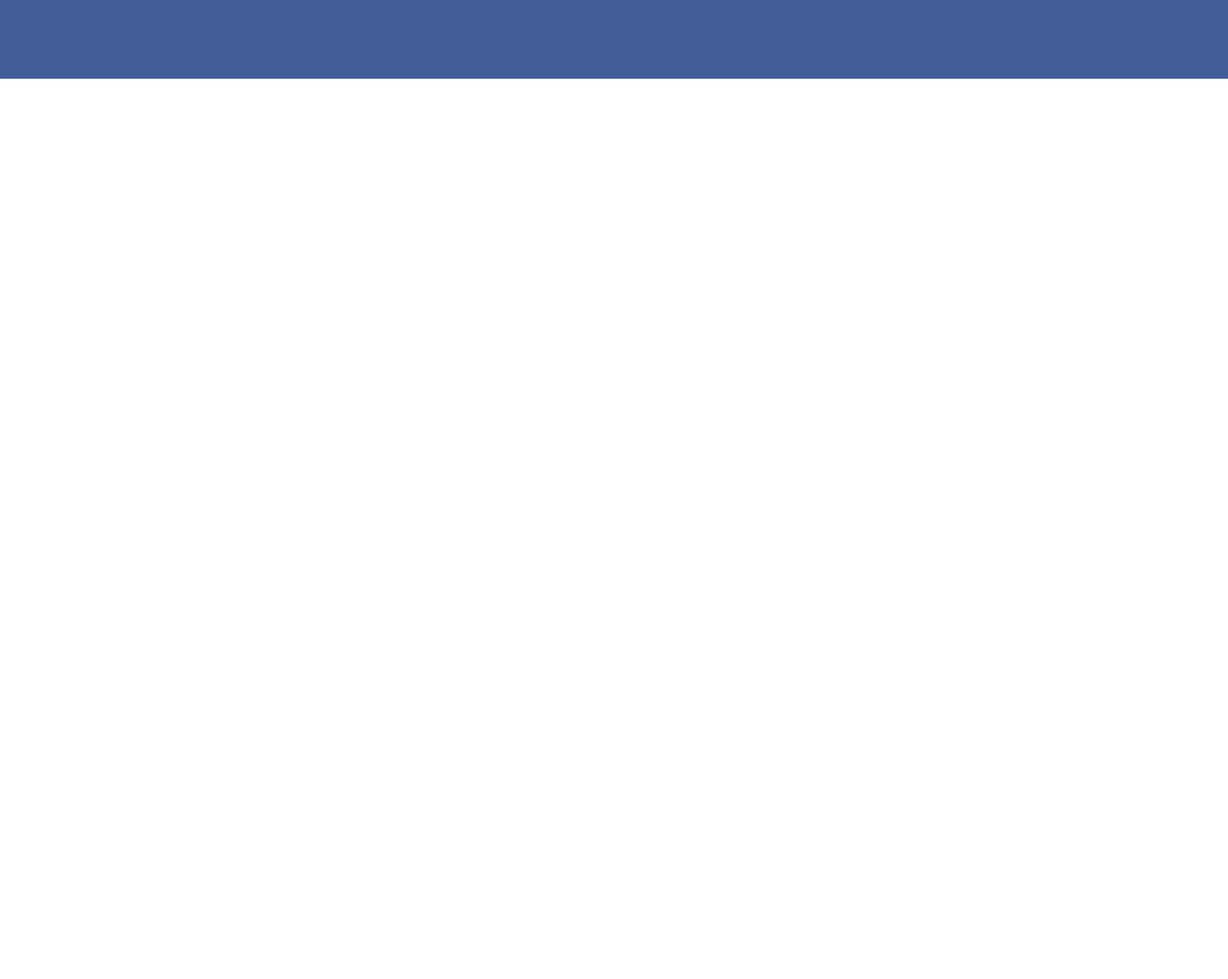
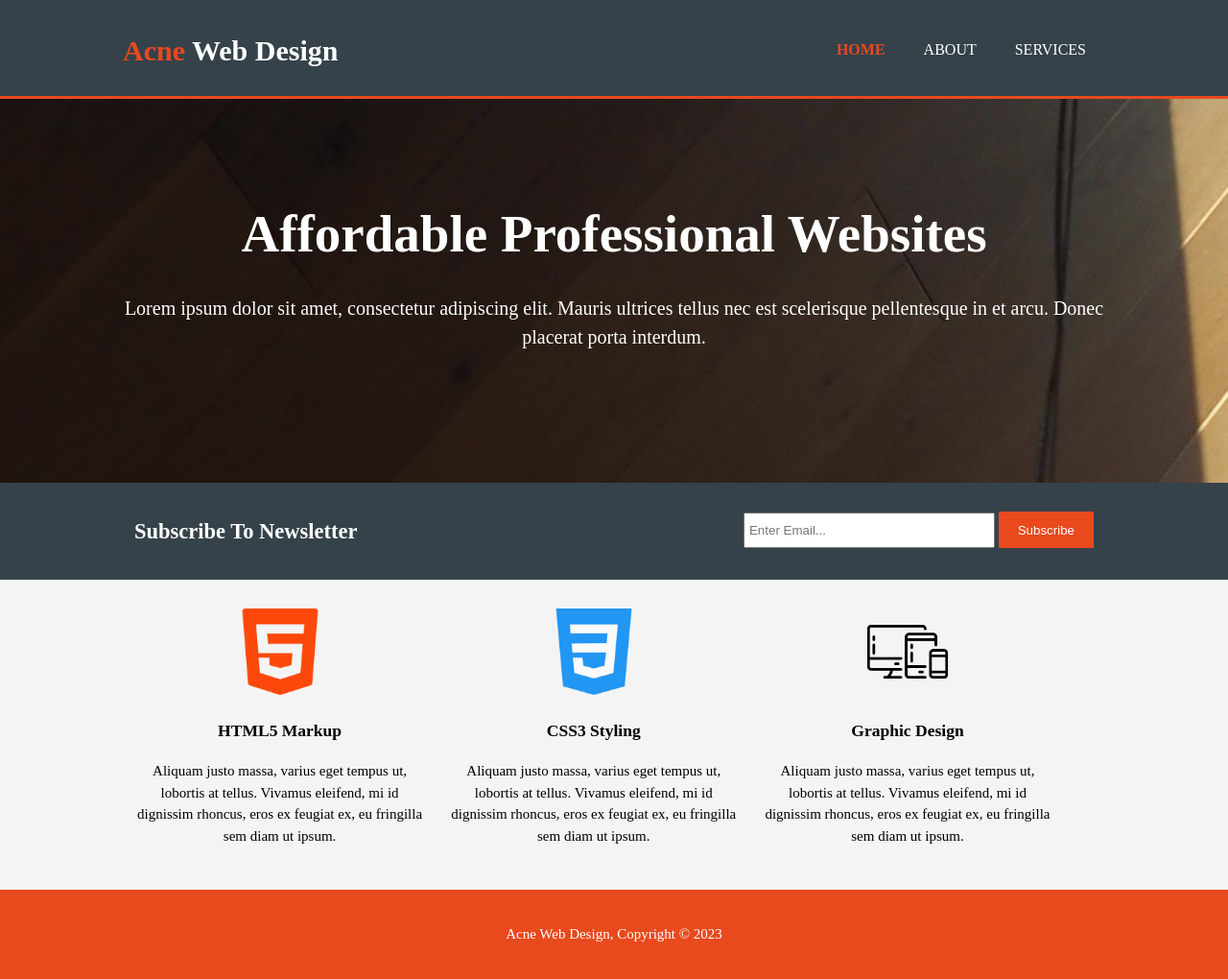
Before and after one commit to Vector039/Facebook, a plain HTML site: page index.html in a window 1280 px wide. Shown: the whole page at 96% size. Before the commit the page ends 800 px from the top, so only its background shows below. Drawn offline with Linux system fonts and the light colour scheme.

Commit message:
completely built

```diff
--- a/index.html
+++ b/index.html
@@ -4,15 +4,65 @@
     <meta charset="UTF-8">
     <meta http-equiv="X-UA-Compatible" content="IE=edge">
     <meta name="viewport" content="width=device-width, initial-scale=1.0">
-    <title>Cloning Facebook design using HTML & CSS</title>
+    <title>Active web design | Welcome</title>
     <link rel="stylesheet" href="style.css">
 </head>
 <body>
     <header>
-        <div class="header-block">
-
+        <div class="container">
+            <div id="branding">
+                <h1><span class="highlight">Acne </span>Web Design</h1>
+            </div>
+            <nav>
+                <ul>
+                    <li class="current"><a href="index.html">HOME</a></li>
+                    <li><a href="about.html">ABOUT</a></li>
+                    <li><a href="services.html">SERVICES</a></li>
+                </ul>
+            </nav>
         </div>
     </header>
 
+    <section id="showcase">
+        <div class="container">
+            <h1>Affordable Professional Websites</h1>
+            <p>Lorem ipsum dolor sit amet, consectetur adipiscing elit. Mauris ultrices tellus nec est scelerisque pellentesque in et arcu. Donec placerat porta interdum.</p>
+        </div>
+    </section>
+
+    <section id="newsletter">
+        <div class="container">
+            <h1>Subscribe To Newsletter</h1>
+            <form>
+                <input type="email" placeholder="Enter Email...">
+                <button type="submit" class="button">Subscribe</button>
+            </form>
+        </div>
+    </section>
+
+    <section id="boxes">
+        <div class="container">
+            <div class="box">
+                <img src="html-5.png" alt="HTML5 logo">
+                <h3>HTML5 Markup</h3>
+                <p>Aliquam justo massa, varius eget tempus ut, lobortis at tellus. Vivamus eleifend, mi id dignissim rhoncus, eros ex feugiat ex, eu fringilla sem diam ut ipsum.</p>
+            </div>
+            <div class="box">
+                <img src="css-3.png" alt="CSS3 logo">
+                <h3>CSS3 Styling</h3>
+                <p>Aliquam justo massa, varius eget tempus ut, lobortis at tellus. Vivamus eleifend, mi id dignissim rhoncus, eros ex feugiat ex, eu fringilla sem diam ut ipsum.</p>
+            </div>
+            <div class="box">
+                <img src="responsive.png" alt="logo">
+                <h3>Graphic Design</h3>
+                <p>Aliquam justo massa, varius eget tempus ut, lobortis at tellus. Vivamus eleifend, mi id dignissim rhoncus, eros ex feugiat ex, eu fringilla sem diam ut ipsum.</p>
+            </div>
+        </div>
+    </section>
+
+    <footer>
+        <p>Acne Web Design, Copyright &copy; 2023</p>
+    </footer>
+
 </body>
 </html>
--- a/style.css
+++ b/style.css
@@ -1,9 +1,199 @@
-*{
+body{
     padding: 0;
     margin: 0;
+    font-size: 15px;
+    line-height: 1.5;
+    background-color: #f4f4f4;
 }
+
+.container{
+    width: 80%;
+    margin: auto;
+    overflow: hidden;
+}
+
 header{
-    background: #415e9b;
-    height: 82px;
-    border-bottom: 1px #133783;
+    background: #35424a;
+    color: #ffffff;
+    padding-top: 30px;
+    min-height: 70px;
+    border-bottom: #e8491d 3px solid;
 }
+
+header a{
+    color: #ffffff;
+    text-decoration: none;
+    text-transform: uppercase;
+    font-size: 16px;
+}
+
+ul{
+    margin: 0;
+    padding: 0;
+}
+
+header li{
+    float: left;
+    display: inline;
+    padding: 0 20px 0 20px;
+}
+
+#branding{
+    float: left;
+}
+
+#branding h1{
+    margin: 0;
+}
+
+header nav{
+    float: right;
+    margin-top: 10px;
+}
+
+.highlight , .current a{
+    color: #e8491d;
+    font-weight: bold;
+}
+
+header a:hover{
+    color: #cccccc;
+    font-weight: bold;
+}
+
+#showcase{
+    min-height: 400px;
+    background-image: url(unsplash.jpg) ;
+    background-repeat: no-repeat;
+    background-position: 0 -400px;
+    text-align: center;
+    color: #ffffff;
+}
+
+#showcase h1{
+    margin-top: 100px;
+    font-size: 55px;
+    margin-bottom: 10px;
+}
+
+#showcase p{
+    font-size: 20px;
+}
+
+#newsletter{
+    padding: 15px;
+    color: #ffffff;
+    background-color: #35424a;
+}
+
+#newsletter h1{
+    float: left;
+}
+
+#newsletter form{
+    float: right;
+    margin-top: 15px;
+}
+
+#newsletter input[type="email"]{
+    padding: 4px;
+    height: 25px;
+    width: 250px;
+}
+
+button{
+    height: 38px;
+    background-color: #e8491d;
+    border: 0;
+    padding-left: 20px;
+    padding-right: 20px;
+    color: #ffffff;
+}
+
+#boxes{
+    margin-top: 20px;
+}
+.box{
+    float: left;
+    width: 30%;
+    padding: 10px;
+    text-align: center;
+}
+
+.box img{
+    width: 90px;
+}
+
+footer{
+    padding: 20px;
+    margin-top: 20px;
+    color: #ffffff;
+    text-align: center;
+    background-color: #e8491d;
+}
+
+#sidebar{
+    float: right;
+    width: 30%;
+    margin-top: 10px;
+}
+
+#main-col{
+    float: left;
+    width: 65%;
+}
+
+.dark{
+    padding: 15px;
+    background-color: #35424a;
+    color: #ffffff;
+    margin-top: 10px;
+    margin-bottom: 10px;
+}
+
+#services li{
+    list-style: none;
+    padding: 20px;
+    border: 1px solid #cccccc;
+    margin-bottom: 5px;
+    background-color: #e6e6e6;
+}
+
+.Quote input, .Quote textarea{
+    width: 90%;
+    padding: 5px;
+}
+
+@media(max-width: 768px){
+    #branding,
+    nav,
+    nav li,
+    #newsletter h1,
+    #newsletter form,
+    .box,
+    #main-col,
+    #sidebar{
+        float: none;
+        text-align: center;
+        width: 100%;
+    }
+    header{
+        padding: 0 0 20px 0;
+    }
+
+
+    #showcase h1{
+        margin-top: 40px;
+    }
+
+    #newsletter button, .Quote button{
+        display: block;
+        width: 100%;
+    }
+
+    #newsletter form input, .Quote input, .Quote textarea[type="email"]{
+        width: 100%;
+        margin-bottom: 5px;
+    }
+
+}
```
Also changed, not shown: about.html (added, +60 -0 lines), services.html (added, +90 -0 lines), css-3.png (added), html-5.png (added), responsive.png (added), unsplash.jpg (added).
